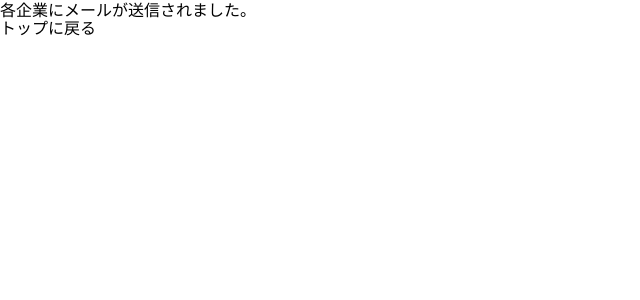
After one commit to Yuma-Tsukakoshi/team_development, a PHP site: page /boozer_index_countstudent.php in a window 1280 px wide. The commit adds this page. Shown: the top 300 px of the page, without its empty margins (0-640 px from the left). Run offline with PHP 8.4, Linux system fonts and the light colour scheme; some libraries are stand-ins or nearby versions.

Commit message:
取り敢えずリンクだけ作成

```diff
--- a/src/admin/boozer_index.php
+++ b/src/admin/boozer_index.php
@@ -37,6 +37,9 @@ $agents2 = $pdo->query("SELECT * FROM clients WHERE ended_at < CURDATE()")->fetc
           <li class="relative px-6 py-3">
             <a class="inline-flex items-center w-full text-sm font-semibold transition-colors duration-150 hover:text-gray-800" href="#">
               <span class="ml-4">企業一覧</span>
+            </a>
+            <a href="http://localhost:8080/user/user_info/user_insert.php">
+              人数通知メールを各企業に送る
             </a>
           </li>
           <li class="relative px-6 py-3">
--- /dev/null
+++ b/src/admin/boozer_index_countstudent.php
@@ -0,0 +1,77 @@
+<!DOCTYPE html>
+<html lang="ja">
+<head>
+  <meta charset="UTF-8">
+  <meta http-equiv="X-UA-Compatible" content="IE=edge">
+  <meta name="viewport" content="width=device-width, initial-scale=1.0">
+  <title>申し込み完了</title>
+    <!-- スタイルシート読み込み -->
+    <link rel="stylesheet" href="./user/assets/styles/common.css">
+  <!-- Google Fonts読み込み -->
+  <link rel="preconnect" href="https://fonts.googleapis.com">
+  <link rel="preconnect" href="https://fonts.gstatic.com" crossorigin>
+  <link
+    href="https://fonts.googleapis.com/css2?family=Noto+Sans+JP:wght@400;700&family=Plus+Jakarta+Sans:wght@400;700&display=swap"
+    rel="stylesheet">
+  <script type="text/javascript" src="https://ajax.googleapis.com/ajax/libs/jquery/3.3.1/jquery.min.js"></script>
+  <script type="text/javascript" src="./../assets/js/jquery.zip2addr.js"></script>
+</head>
+<body>
+  <h1>各企業にメールが送信されました。</h1>
+
+
+<?php
+
+// 送信元のメールアドレス
+$from = "craft@mail.com";
+
+// 追加ヘッダー情報
+$headers = "From:" . $from;
+
+// 宛先と件名、メッセージをそれぞれ設定してメール送信関数を呼び出す
+function send_email($to, $subject, $message, $headers) {
+  if (mail($to, $subject, $message, $headers)) {
+  } else {
+    echo "メールの送信に失敗しました。\n";
+    echo "エラー情報: " . error_get_last()['message'];
+  }
+}
+
+// user@mail.comへのメール
+$to_user = "user@mail.com";
+$subject_user = "【株式会社boozer】お申し込みありがとうございます";
+$subject_user = "【株式会社boozer】お申し込みありがとうございます";
+$message_user = "※このメールはシステムからの自動返信です\n\n";
+$message_user .= "お世話になっております。\n";
+$message_user .= "株式会社boozerへのお問い合わせありがとうございました。\n\n";
+$message_user .= "以下の内容でお問い合わせを受け付けいたしました。\n";
+$message_user .= "お手数ですがお間違いないかご確認ください。\n\n";
+$message_user .= "●営業日以内に、担当者よりご連絡いたしますので\n";
+$message_user .= "今しばらくお待ちくださいませ。\n\n";
+
+send_email($to_user, $subject_user, $message_user, $headers);
+
+// client@mail.comへのメール
+$to_client = "client@mail.com";
+$subject_client = "【株式会社boozer】学生登録のお知らせ";
+$message_client = "お世話になっております。\n";
+$message_client .= "株式会社boozerでございます。\n\n";
+$message_client .= "CRAFTを通して学生より貴社の就活エージェントにお申込みいただいたことを通知いたします。詳しくはCRAFTよりご覧ください。\n\n";
+$message_client .= "なお、営業時間は平日9時〜18時となっております。\n";
+$message_client .= "時間外のお問い合わせは翌営業日にご連絡差し上げます。\n\n";
+$message_client .= "ご理解・ご了承の程よろしくお願い致します。";
+
+send_email($to_client, $subject_client, $message_client, $headers);
+
+// admin@mail.comへのメール
+$to_admin = "admin@mail.com";
+$subject_admin = "【株式会社boozer】学生登録のお知らせ";
+$message_admin = "学生が登録をしました。";
+
+send_email($to_admin, $subject_admin, $message_admin, $headers);
+
+?>
+
+<a href="../assets/index.html"><p>トップに戻る</p></a>
+</body>
+</html>
```
